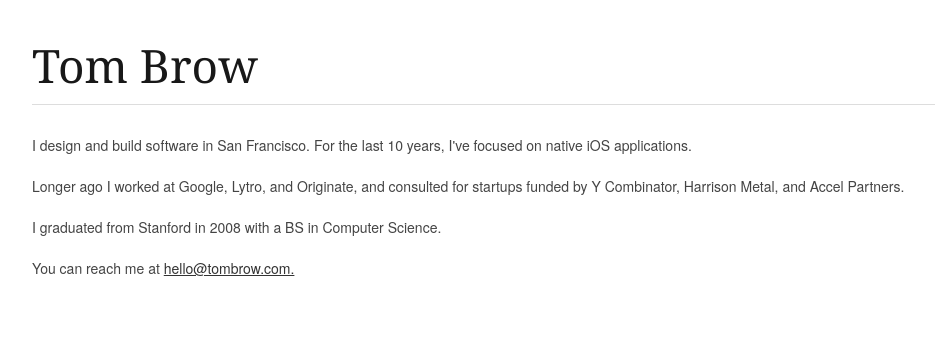
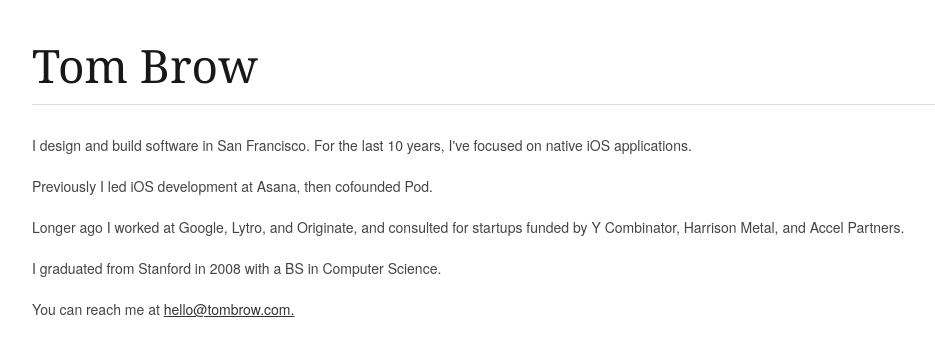
Before and after one commit to brow/rebeccabutler.org, a Jekyll site: the page built from index.html, in a window 1280 px wide. Shown: the top 356 px of the page, without its empty margins (138-1073 px from the left). Built offline with Jekyll 4.4.1, drawn with Linux system fonts in a browser that asks for light colours.

Commit message:
html fix

```diff
--- a/index.html
+++ b/index.html
@@ -11,7 +11,7 @@
   <div class="sixteen columns">
     <p>I design and build software in San Francisco. For the last 10 years, I've focused on native iOS applications.</p>
 
-    <p<Previously I led iOS development at Asana, then cofounded Pod.</p>
+    <p>Previously I led iOS development at Asana, then cofounded Pod.</p>
 
     <p>Longer ago I worked at Google, Lytro, and Originate, and consulted for startups funded by Y Combinator, Harrison Metal, and Accel Partners.</p>
 
```
